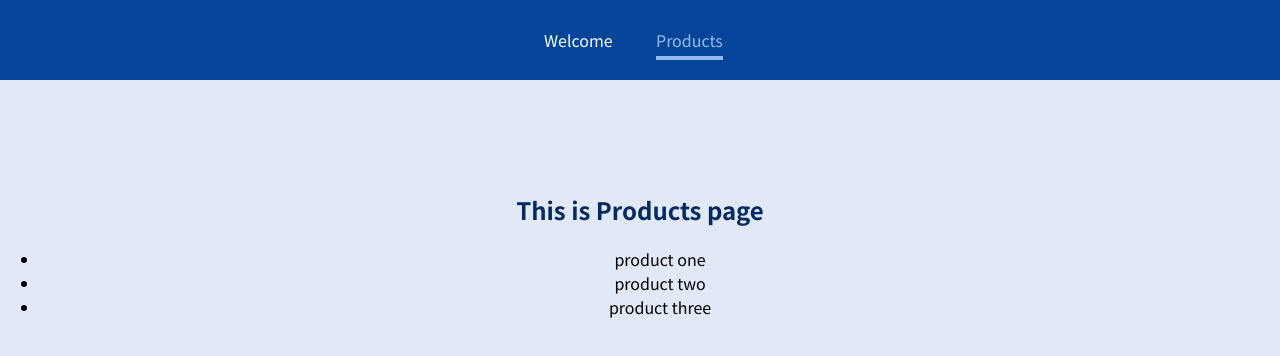
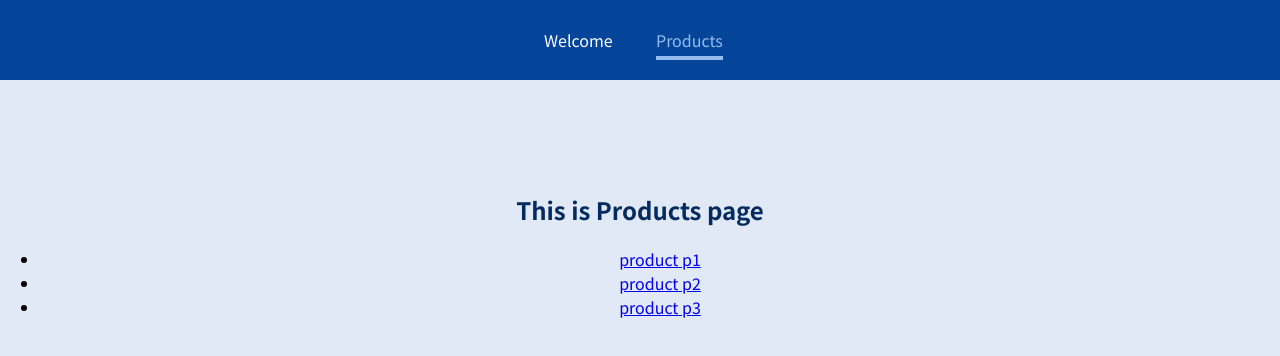
Before and after one commit to eeyfesubalew/react-router, a JavaScript app: page /products in a window 1280 px wide. Shown: the top 356 px of the page. Built offline with nearby package versions, Linux system fonts and the light colour scheme.

Commit message:
adding swith and exact

```diff
--- a/src/App.js
+++ b/src/App.js
@@ -1,4 +1,4 @@
-import { Route } from "react-router-dom";
+import { Route, Switch } from "react-router-dom";
 import Products from "./pages/Products";
 import Welcome from "./pages/Welcome";
 import MainHeader from "./components/Mainheader";
@@ -9,17 +9,19 @@ function App() {
       <MainHeader />
 
       <main>
+        <Switch>
           <Route path="/welcome">
             <Welcome />
           </Route>
 
-        <Route path="/products">
+          <Route path="/products" exact>
             <Products />
           </Route>
 
-        <Route path="/product-detail/:productId">
+          <Route path="/products/:productId">
             <ProductDetail />
           </Route>
+        </Switch>
       </main>
     </div>
   );
--- a/src/pages/Products.js
+++ b/src/pages/Products.js
@@ -1,12 +1,19 @@
+import { Link } from "react-router-dom";
 const Products = () => {
   return (
     <section>
       <h1>This is Products page</h1>
 
       <ul>
-        <li>product one</li>
-        <li>product two</li>
-        <li>product three</li>
+        <li>
+          <Link to="/products/p1"> product p1</Link>
+        </li>
+        <li>
+          <Link to="/products/p2"> product p2</Link>
+        </li>
+        <li>
+          <Link to="/products/p3"> product p3</Link>
+        </li>
       </ul>
     </section>
   );
```
Also changed, not shown: 1 other file (tests, documents, lock files or other folders). Lines whose indentation alone changed are shown as unchanged.
